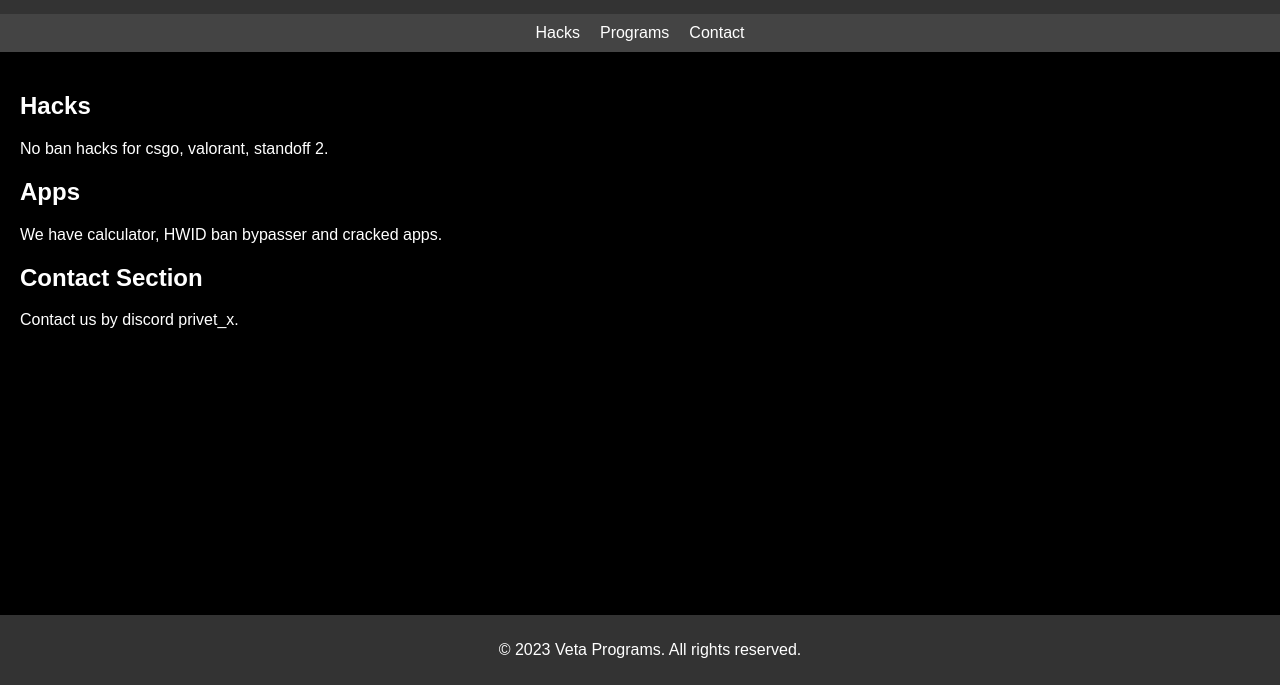
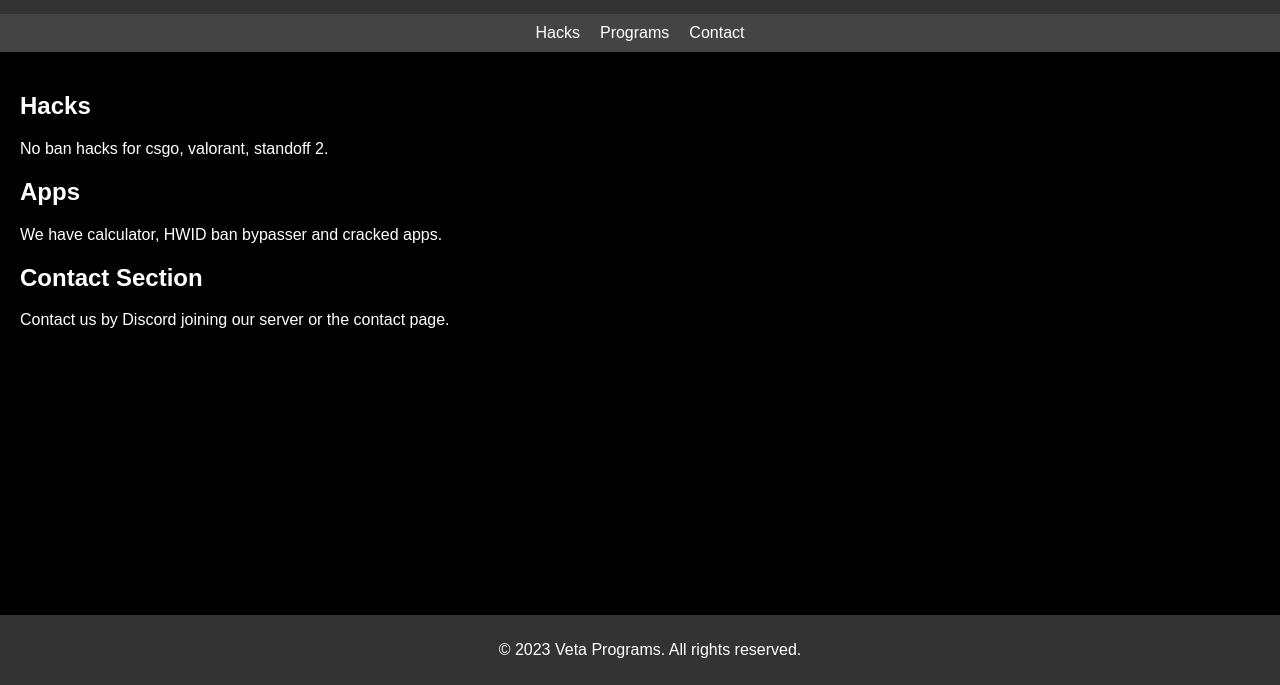
Before and after one commit to VetaCheats/VetaCheats.github.io, a plain HTML site: page index.html in a window 1280 px wide. Shown: the part 115-800 px from the top of the page. Drawn offline with Linux system fonts and the light colour scheme.

Commit message:
Update files

```diff
--- a/index.html
+++ b/index.html
@@ -82,7 +82,8 @@
 
         <section id="contact">
             <h2>Contact Section</h2>
-            <p>Contact us by discord privet_x.</p>
+            <p>Contact us by Discord joining our server or the contact page.</p>
+            <p><a style="text-decoration: none; color: white;" href="https://discord.com/invite/suabeUGuFc"></a></p>
         </section>
     </main>
 
```
